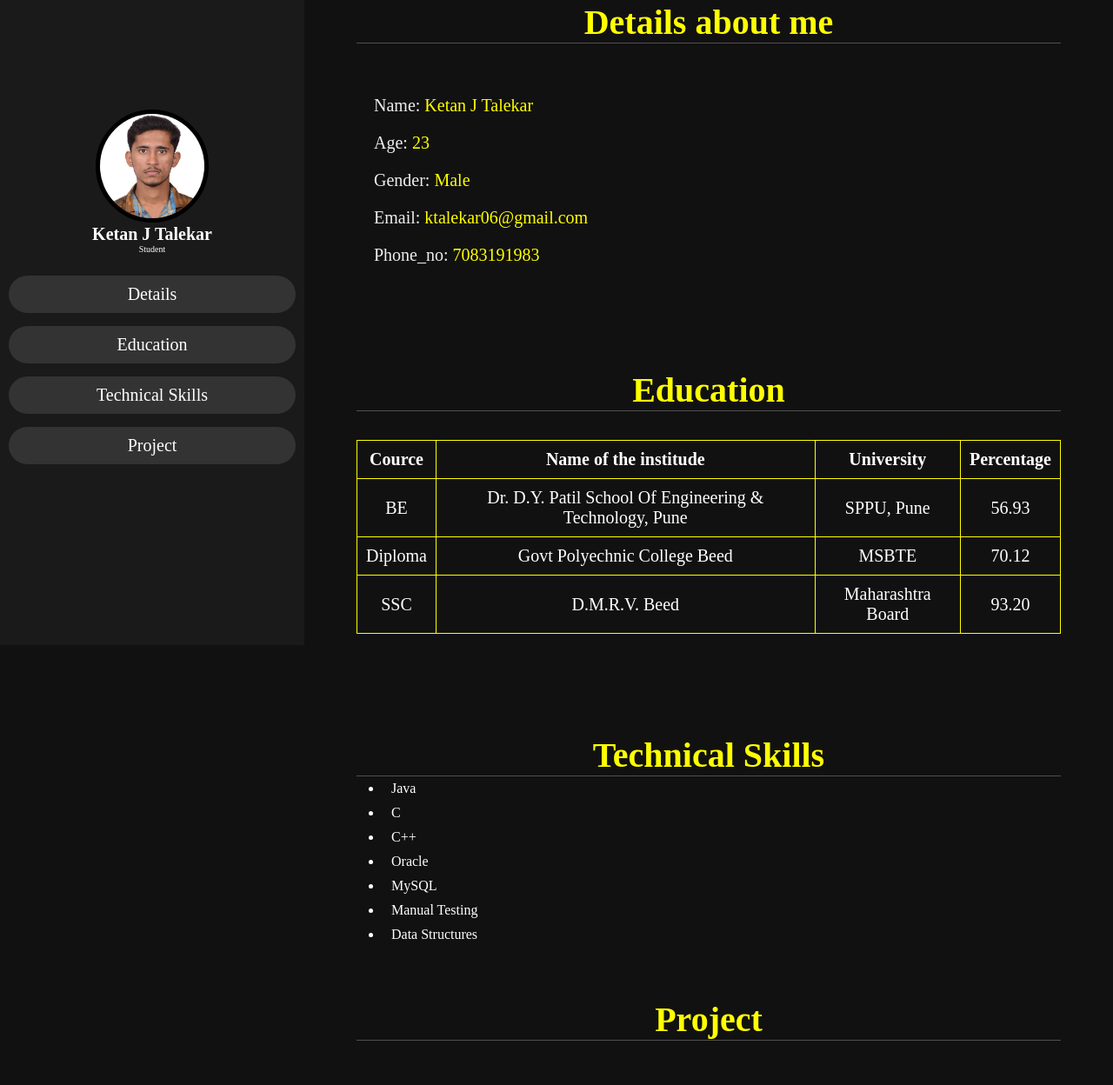
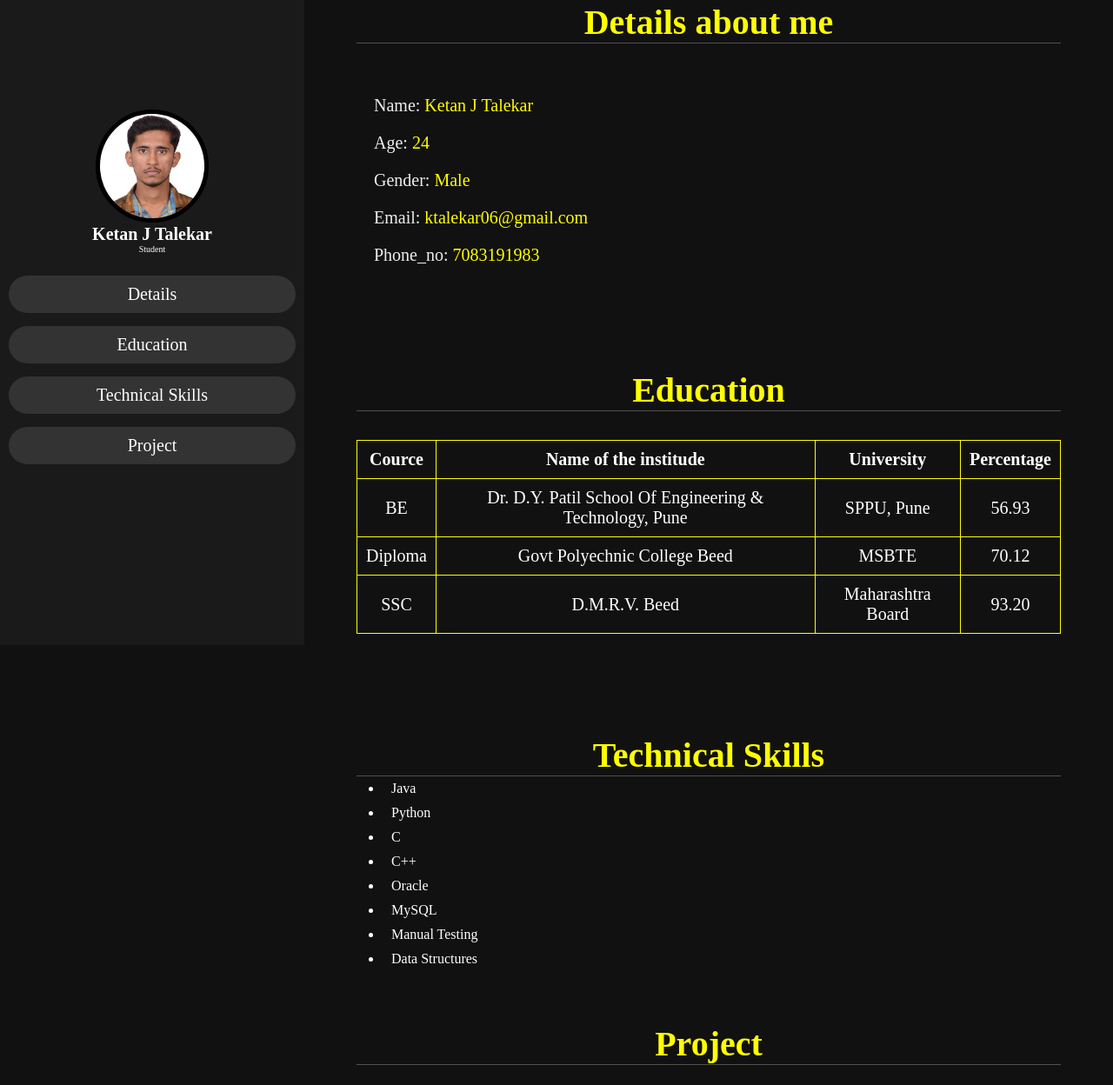
Before and after one commit to ketantalekar/portfolio.github.io, a plain HTML site: page index.html in a window 1280 px wide. Shown: the part 58-1306 px from the top of the page at 87% size. Drawn offline with Linux system fonts and the light colour scheme.

Commit message:
Update index.html

```diff
--- a/index.html
+++ b/index.html
@@ -28,7 +28,7 @@
         <div class="Row">
         <div class="det">
              <h3><span>Name: </span>Ketan J Talekar</h3>
-             <h3><span>Age: </span>23</h3>
+             <h3><span>Age: </span>24</h3>
              <h3><span>Gender: </span>Male</h3>
              <h3><span>Email: </span>ktalekar06@gmail.com</h3>
              <h3><span>Phone_no: </span>7083191983</h3>
@@ -70,6 +70,7 @@
     <div>
     <ul id="lis">
         <li>Java</li>
+        <li>Python</li>
         <li>C</li>
         <li>C++</li>
         <li>Oracle</li>
```
